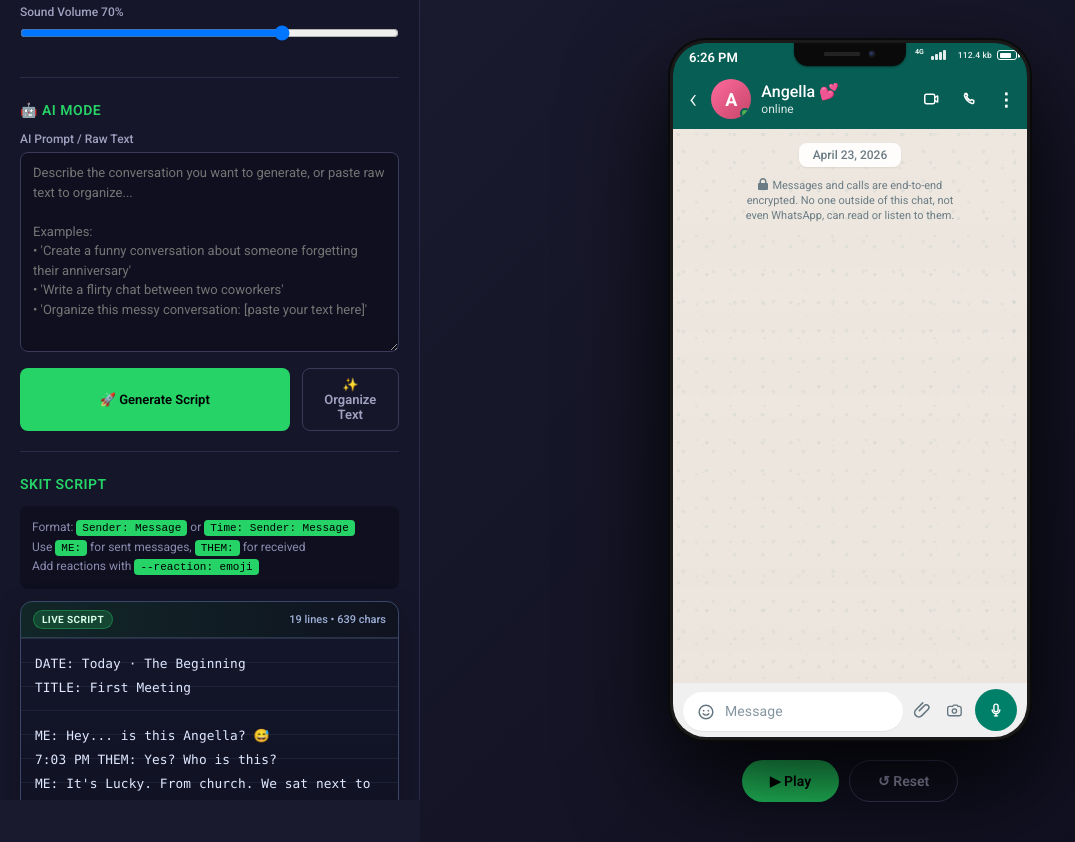
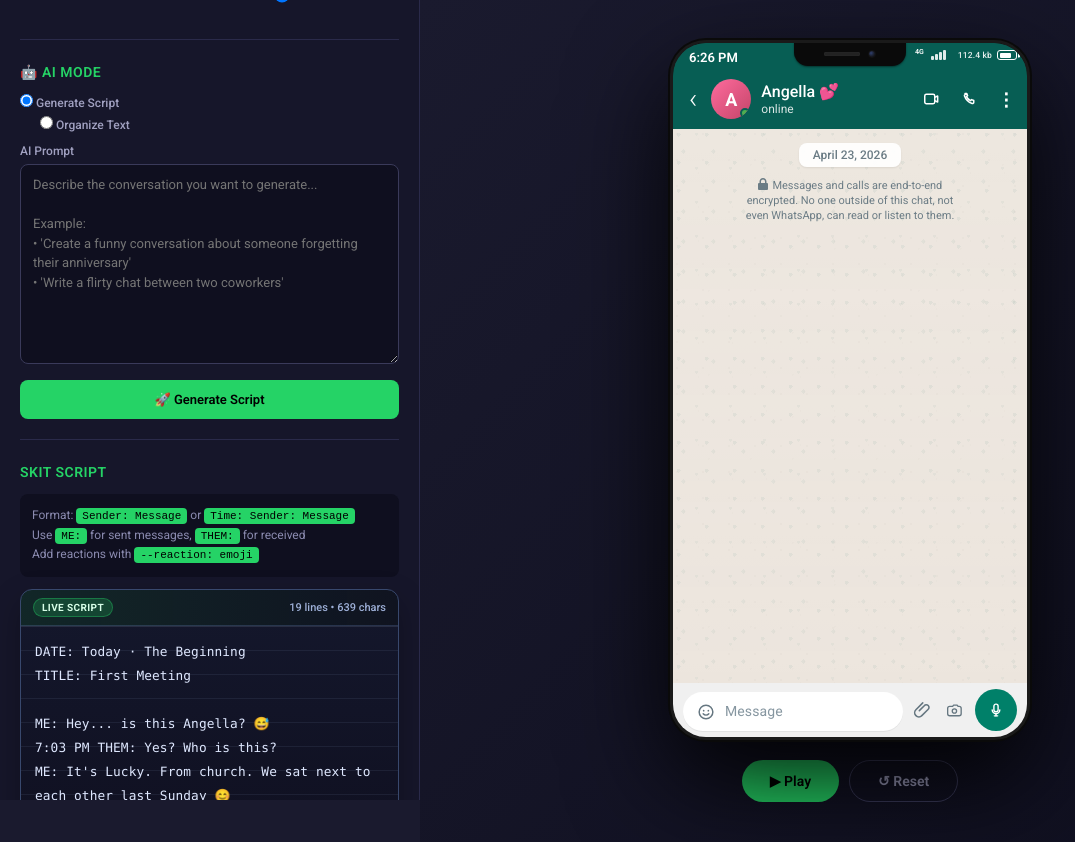
Before and after one commit to 0788178984/whatsappSkit, a website: page index.html in a window 1280 px wide. Both pictures are taken after a click on the button "🚀 Generate Script". Shown: the whole page, without its empty margins (0-1075 px from the left). Drawn offline with nearby package versions, Linux system fonts and the light colour scheme; no server answers.

Commit message:
feat: add toggle to switch between Generate and Organize AI modes

```diff
--- a/app.js
+++ b/app.js
@@ -1410,6 +1410,33 @@ async function organizeAIScript() {
   }
 }
 
+function updateAIModeUI() {
+  const mode = document.querySelector('input[name="aiMode"]:checked').value;
+  const label = document.getElementById('aiPromptLabel');
+  const textarea = document.getElementById('aiPromptInput');
+  const button = document.getElementById('aiActionButton');
+
+  if (mode === 'generate') {
+    label.textContent = 'AI Prompt';
+    textarea.placeholder = "Describe the conversation you want to generate...\n\nExample:\n• 'Create a funny conversation about someone forgetting their anniversary'\n• 'Write a flirty chat between two coworkers'";
+    button.textContent = '🚀 Generate Script';
+  } else {
+    label.textContent = 'Raw Text to Organize';
+    textarea.placeholder = "Paste your raw conversation text here to organize it into proper WhatsApp format...";
+    button.textContent = '✨ Organize Text';
+  }
+}
+
+async function handleAIAction() {
+  const mode = document.querySelector('input[name="aiMode"]:checked').value;
+
+  if (mode === 'generate') {
+    await generateAIScript();
+  } else {
+    await organizeAIScript();
+  }
+}
+
 async function loadSettingsFromCloud() {
   try {
     const settings = await FirebaseStorage.loadSettings();
--- a/index.html
+++ b/index.html
@@ -143,17 +143,23 @@
       <div class="section">
         <h3>🤖 AI Mode</h3>
         <div class="form-group">
-          <label>AI Prompt / Raw Text</label>
-          <textarea id="aiPromptInput" placeholder="Describe the conversation you want to generate, or paste raw text to organize...
+          <label>
+            <input type="radio" name="aiMode" value="generate" checked onchange="updateAIModeUI()"> Generate Script
+          </label>
+          <label style="margin-left: 20px;">
+            <input type="radio" name="aiMode" value="organize" onchange="updateAIModeUI()"> Organize Text
+          </label>
+        </div>
+        <div class="form-group">
+          <label id="aiPromptLabel">AI Prompt</label>
+          <textarea id="aiPromptInput" placeholder="Describe the conversation you want to generate...
 
-Examples:
+Example:
 • 'Create a funny conversation about someone forgetting their anniversary'
-• 'Write a flirty chat between two coworkers'
-• 'Organize this messy conversation: [paste your text here]'" rows="4"></textarea>
+• 'Write a flirty chat between two coworkers'" rows="4"></textarea>
         </div>
         <div class="form-row">
-          <button class="btn btn-primary" id="generateScriptBtn" onclick="generateAIScript()">🚀 Generate Script</button>
-          <button class="btn btn-secondary" id="organizeScriptBtn" onclick="organizeAIScript()">✨ Organize Text</button>
+          <button class="btn btn-primary" id="aiActionButton" onclick="handleAIAction()">🚀 Generate Script</button>
         </div>
         <div id="aiStatus" class="ai-status" style="display: none;"></div>
       </div>
```
